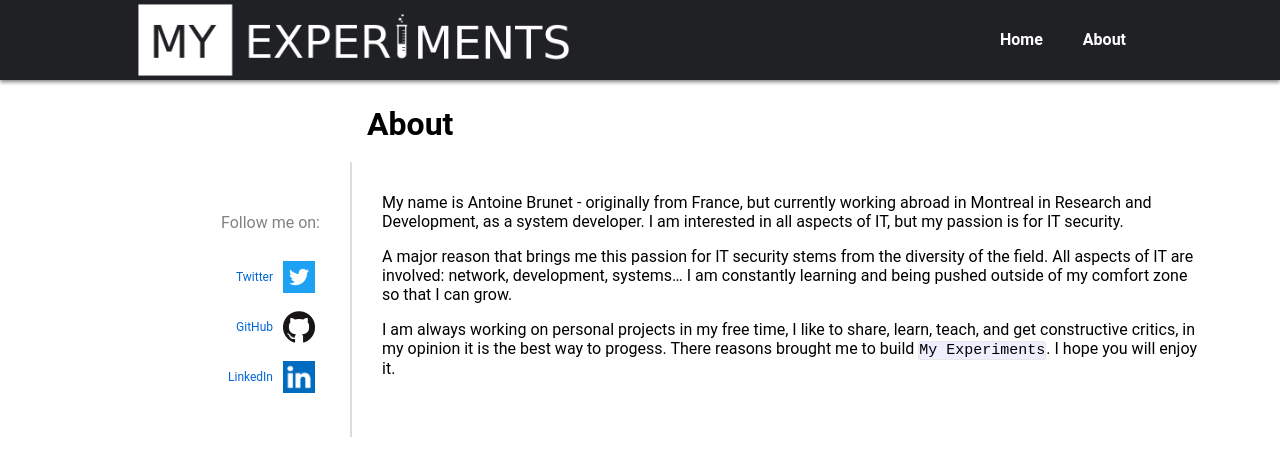
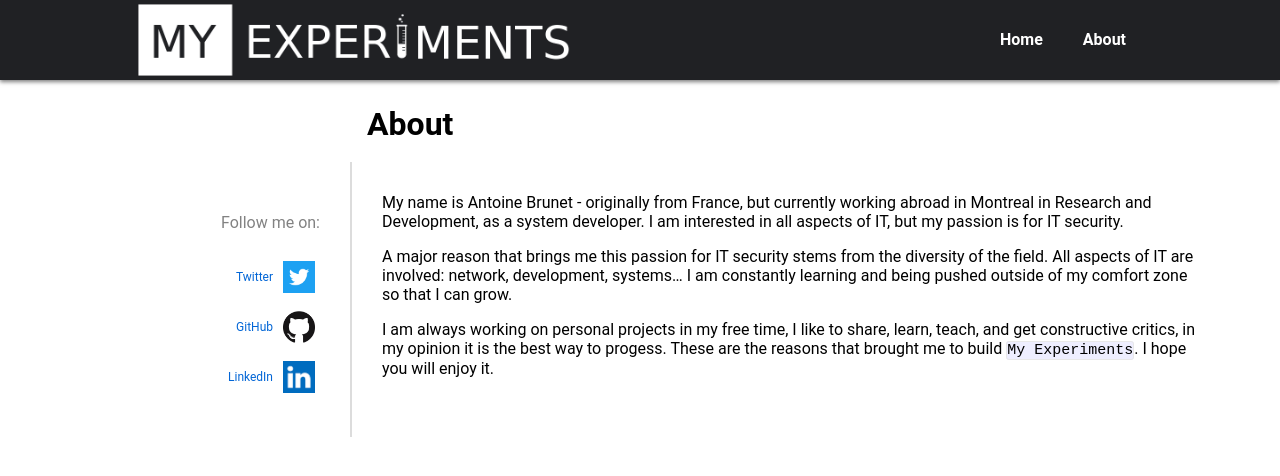
Before and after one commit to myexperiments-blog/myexperiments-blog.github.io, a Jekyll site: the page built from about.md, in a window 1280 px wide. Shown: the top 476 px of the page. Built offline with Jekyll 4.4.1, drawn with Linux system fonts in a browser that asks for light colours.

Commit message:
update about page

```diff
--- a/about.md
+++ b/about.md
@@ -9,4 +9,4 @@ My name is Antoine Brunet - originally from France, but currently working abroad
 
 A major reason that brings me this passion for IT security stems from the diversity of the field. All aspects of IT are involved: network, development, systems… I am constantly learning and being pushed outside of my comfort zone so that I can grow.
 
-I am always working on personal projects in my free time, I like to share, learn, teach, and get constructive critics, in my opinion it is the best way to progess. There reasons brought me to build `My Experiments`. I hope you will enjoy it.
+I am always working on personal projects in my free time, I like to share, learn, teach, and get constructive critics, in my opinion it is the best way to progess. These are the reasons that brought me to build `My Experiments`. I hope you will enjoy it.
```
